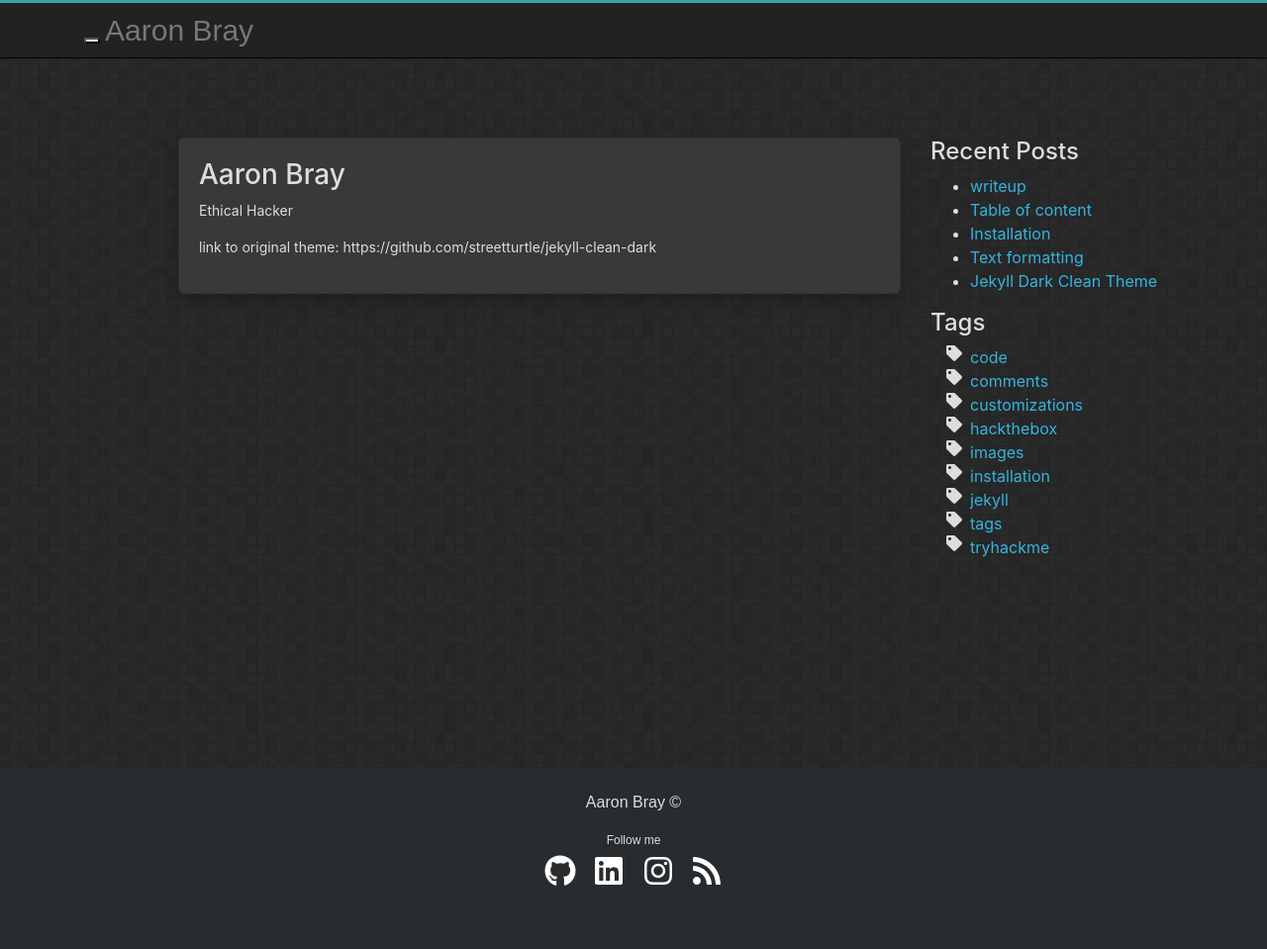
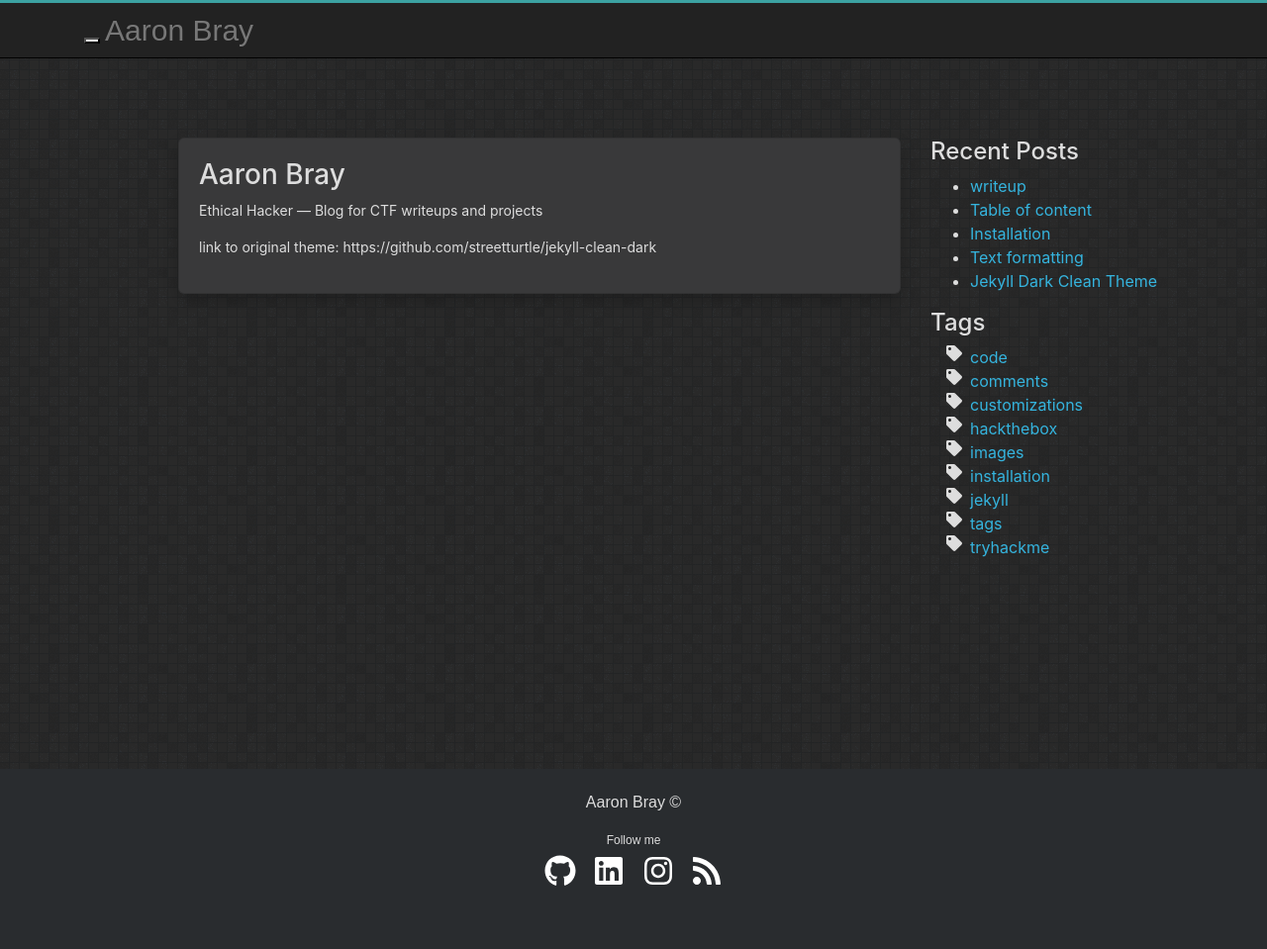
Before and after one commit to AaronBray/AaronBray.github.io, a Jekyll site: the page built from about.md, in a window 1280 px wide. Shown: the whole page at 99% size. Built offline with Jekyll 4.4.1, drawn with Linux system fonts in a browser that asks for light colours; a file with an impossible date is left out.

Commit message:
Update about.md

```diff
--- a/about.md
+++ b/about.md
@@ -5,7 +5,7 @@ title: About
 ---
 
 # Aaron Bray
-Ethical Hacker
+Ethical Hacker --- Blog for CTF writeups and projects
 
 
 
```
